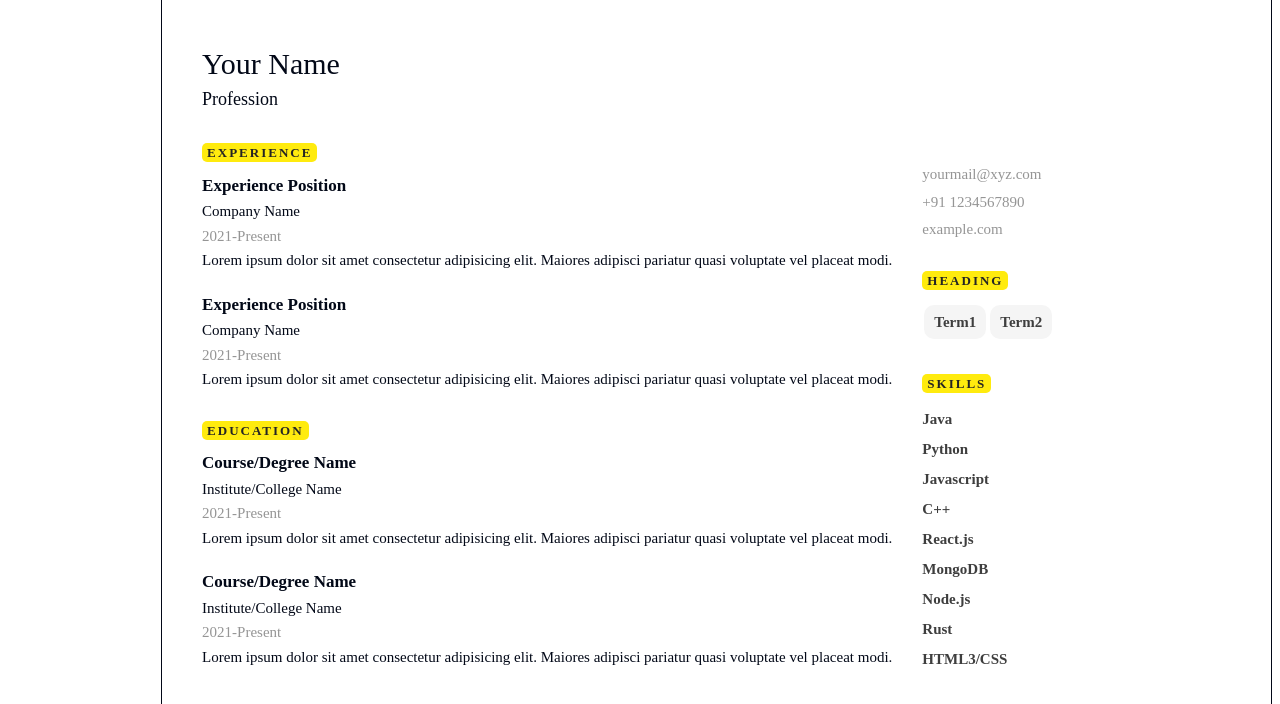
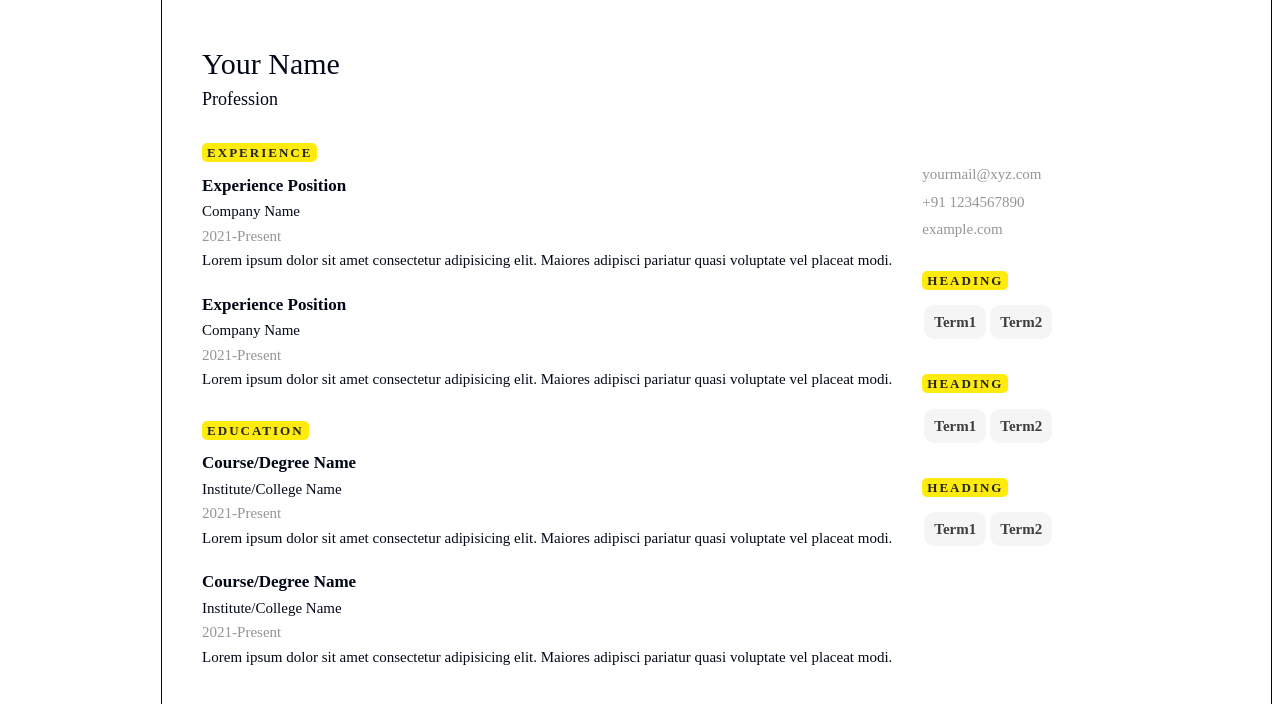
Before and after one commit to zenithexe/resume-builder, a React (Vite) app: page / in a window 1280 px wide. Shown: the part 856-1560 px from the top of the page. Built offline with nearby package versions, Linux system fonts and the light colour scheme; a web font is replaced by a local one.

Commit message:
Full Integrated Redux [Dispatch and Selector]

```diff
--- a/package.json
+++ b/package.json
@@ -13,6 +13,7 @@
     "@headlessui/react": "^1.7.17",
     "@heroicons/react": "^2.0.18",
     "@radix-ui/react-aspect-ratio": "^1.0.3",
+    "@radix-ui/react-checkbox": "^1.0.4",
     "@radix-ui/react-label": "^2.0.2",
     "@radix-ui/react-scroll-area": "^1.0.5",
     "@radix-ui/react-slot": "^1.0.2",
--- a/src/components/ResumeTemplate.jsx
+++ b/src/components/ResumeTemplate.jsx
@@ -44,7 +44,7 @@ export default function ResumeTemplate() {
               <p class="description">{state.education.edu1.description}</p>
             </div>
             <div id="education-2" class="edu-block">
-            <h2>{state.education.edu2.education}</h2>
+              <h2>{state.education.edu2.education}</h2>
               <p class="institution-name">{state.education.edu2.institute}</p>
               <p class="timeline">{state.education.edu2.time}</p>
               <p class="description">{state.education.edu2.description}</p>
@@ -61,36 +61,57 @@ export default function ResumeTemplate() {
             <h1 id="tag-section-1-heading">
               <span class="yellow-bg">{state.sections[0].heading}</span>
             </h1>
-            <div class="tags">
-              {state.sections[0].terms.map(item => <span class="tag-item">{item}</span>)}
-              {/* <span class="tag-item">Java</span>
-              <span class="tag-item">Python</span>
-              <span class="tag-item">Javascript</span>
-              <span class="tag-item">C++</span>
-              <span class="tag-item">React.js</span>
-              <span class="tag-item">MongoDB</span>
-              <span class="tag-item">Node.js</span>
-              <span class="tag-item">Rust</span>
-              <span class="tag-item">HTML3/CSS</span> */}
-            </div>
+            {state.sections[0].list ? (
+              <div class="tags-list">
+                {state.sections[0].terms.map((item) => (
+                  <span class="tag-list-item">{item}</span>
+                ))}
+              </div>
+            ) : (
+              <div class="tags">
+                {state.sections[0].terms.map((item) => (
+                  <span class="tag-item">{item}</span>
+                ))}
+              </div>
+            )}
           </div>
+
           <div id="tag-section-2" class="tag-block">
             <h1 id="tag-section-1-heading">
-              <span class="yellow-bg">Skills</span>
+              <span class="yellow-bg">{state.sections[1].heading}</span>
             </h1>
-            <div class="tags-list">
-              <span class="tag-list-item">Java</span>
-              <span class="tag-list-item">Python</span>
-              <span class="tag-list-item">Javascript</span>
-              <span class="tag-list-item">C++</span>
-              <span class="tag-list-item">React.js</span>
-              <span class="tag-list-item">MongoDB</span>
-              <span class="tag-list-item">Node.js</span>
-              <span class="tag-list-item">Rust</span>
-              <span class="tag-list-item">HTML3/CSS</span>
-            </div>
+            {state.sections[1].list ? (
+              <div class="tags-list">
+                {state.sections[1].terms.map((item) => (
+                  <span class="tag-list-item">{item}</span>
+                ))}
+              </div>
+            ) : (
+              <div class="tags">
+                {state.sections[1].terms.map((item) => (
+                  <span class="tag-item">{item}</span>
+                ))}
+              </div>
+            )}
           </div>
-          <div id="tag-section-3" class="tag-block"></div>
+          <div id="tag-section-3" class="tag-block">
+            <h1 id="tag-section-1-heading">
+              <span class="yellow-bg">{state.sections[2].heading}</span>
+            </h1>
+            {state.sections[2].list ? (
+              <div class="tags-list">
+                {state.sections[2].terms.map((item) => (
+                  <span class="tag-list-item">{item}</span>
+                ))}
+              </div>
+            ) : (
+              <div class="tags">
+                {state.sections[2].terms.map((item) => (
+                  <span class="tag-item">{item}</span>
+                ))}
+              </div>
+            )}
+          </div>
         </div>
       </div>
     </div>
--- a/src/components/ShadcnCompo/Shad_Section.jsx
+++ b/src/components/ShadcnCompo/Shad_Section.jsx
@@ -2,8 +2,23 @@ import React from "react";
 import { Input } from "../ui/input";
 import { Label } from "../ui/label";
 import { Textarea } from "../ui/textarea";
+import { useDispatch } from "react-redux";
+import {
+  updateSecHeading1,
+  updateSecHeading2,
+  updateSecHeading3,
+  updateTerms1,
+  updateTerms2,
+  updateTerms3,
+  updateIsList1,
+  updateIsList2,
+  updateIsList3
+} from "@/features/resume/resumeSlice";
+
 
 function Shad_Section() {
+  const dispatch = useDispatch();
+
   return (
     <>
       <div className="mb-10">
@@ -19,26 +34,62 @@ function Shad_Section() {
       <div className="grid grid-cols-3 gap-4">
         <div className="grid grid-cols-1 gap-4">
           <Label>Heading 1</Label>
-          <Input type="text" placeholder="" />
+          <Input
+            onChange={(e) => dispatch(updateSecHeading1(e.target.value))}
+            type="text"
+            placeholder=""
+          />
 
           <Label>Terms</Label>
-          <Input type="text" placeholder="" />
+          <Input
+            onChange={(e) => dispatch(updateTerms1(e.target.value.split(",")))}
+            type="text"
+            placeholder=""
+          />
+          <div className="flex gap-2">
+            <input type="checkbox" onClick={(e)=>dispatch(updateIsList1(e.target.checked))}></input>
+            <Label>Display as List</Label>
+          </div>
         </div>
 
         <div className="grid grid-cols-1 gap-4">
           <Label>Heading 2</Label>
-          <Input type="text" placeholder="" />
+          <Input
+            onChange={(e) => dispatch(updateSecHeading2(e.target.value))}
+            type="text"
+            placeholder=""
+          />
 
           <Label>Terms</Label>
-          <Input type="text" placeholder="" />
+          <Input
+            onChange={(e) => dispatch(updateTerms2(e.target.value.split(",")))}
+            type="text"
+            placeholder=""
+          />
+          <div className="flex gap-2">
+            <input type="checkbox" onClick={(e)=>dispatch(updateIsList2(e.target.checked))}></input>
+            <Label>Display as List</Label>
+          </div>
         </div>
 
         <div className="grid grid-cols-1 gap-4">
           <Label>Heading 3</Label>
-          <Input type="text" placeholder="" />
+          <Input
+            onChange={(e) => dispatch(updateSecHeading3(e.target.value))}
+            type="text"
+            placeholder=""
+          />
 
           <Label>Terms</Label>
-          <Input type="text" placeholder="" />
+          <Input
+            onChange={(e) => dispatch(updateTerms3(e.target.value.split(",")))}
+            type="text"
+            placeholder=""
+          />
+          <div className="flex gap-2">
+            <input type="checkbox" onClick={(e)=>dispatch(updateIsList3(e.target.checked))}></input>
+            <Label>Display as List</Label>
+          </div>
         </div>
       </div>
     </>
--- /dev/null
+++ b/src/components/ui/checkbox.jsx
@@ -0,0 +1,22 @@
+import * as React from "react"
+import * as CheckboxPrimitive from "@radix-ui/react-checkbox"
+import { Check } from "lucide-react"
+
+import { cn } from "@/lib/utils"
+
+const Checkbox = React.forwardRef(({ className, ...props }, ref) => (
+  <CheckboxPrimitive.Root
+    ref={ref}
+    className={cn(
+      "peer h-4 w-4 shrink-0 rounded-sm border border-primary ring-offset-background focus-visible:outline-none focus-visible:ring-2 focus-visible:ring-ring focus-visible:ring-offset-2 disabled:cursor-not-allowed disabled:opacity-50 data-[state=checked]:bg-primary data-[state=checked]:text-primary-foreground",
+      className
+    )}
+    {...props}>
+    <CheckboxPrimitive.Indicator className={cn("flex items-center justify-center text-current")}>
+      <Check className="h-4 w-4" />
+    </CheckboxPrimitive.Indicator>
+  </CheckboxPrimitive.Root>
+))
+Checkbox.displayName = CheckboxPrimitive.Root.displayName
+
+export { Checkbox }
--- a/src/features/resume/resumeSlice.js
+++ b/src/features/resume/resumeSlice.js
@@ -44,14 +44,17 @@ const initialState = {
     {
       heading: "Heading",
       terms: ["Term1", "Term2"],
+      list:false
     },
     {
       heading: "Heading",
       terms: ["Term1", "Term2"],
+      list:false
     },
     {
       heading: "Heading",
       terms: ["Term1", "Term2"],
+      list:false
     },
   ],
 };
@@ -149,7 +152,11 @@ export const resumeSlice = createSlice({
     },
 
     updateTerms1:(state,actions)=>{
-      state.sections[0].terms.push(actions.payload);
+      state.sections[0].terms=actions.payload;
+    },
+
+    updateIsList1:(state,actions)=>{
+      state.sections[0].list=actions.payload;
     },
 
     updateSecHeading2:(state,actions)=>{
@@ -157,7 +164,11 @@ export const resumeSlice = createSlice({
     },
 
     updateTerms2:(state,actions)=>{
-      state.sections[1].terms.push(actions.payload)
+      state.sections[1].terms = actions.payload;
+    },
+
+    updateIsList2:(state,actions)=>{
+      state.sections[1].list=actions.payload;
     },
 
     updateSecHeading3:(state,actions)=>{
@@ -165,8 +176,12 @@ export const resumeSlice = createSlice({
     },
 
     updateTerms3:(state,actions)=>{
-      state.sections[2].terms.push(actions.payload)
-    }
+      state.sections[2].terms=actions.payload;
+    },
+
+    updateIsList3:(state,actions)=>{
+      state.sections[2].list=actions.payload;
+    },
   }
 })
 
@@ -197,7 +212,10 @@ export const {
   updateSecHeading3,
   updateTerms1,
   updateTerms2,
-  updateTerms3
+  updateTerms3,
+  updateIsList1,
+  updateIsList2,
+  updateIsList3,
 } = resumeSlice.actions
 
 export default resumeSlice.reducer
```
Also changed, not shown: 1 other file (tests, documents, lock files or other folders).
